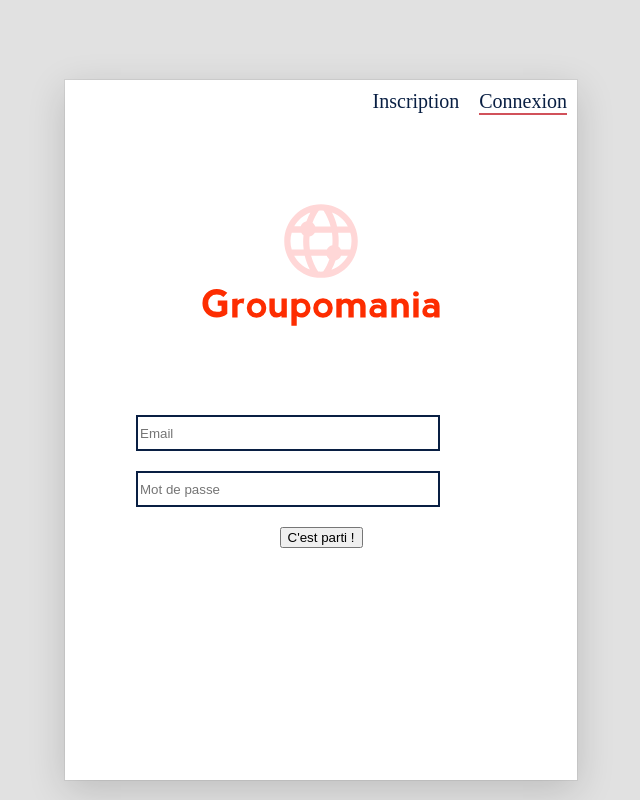
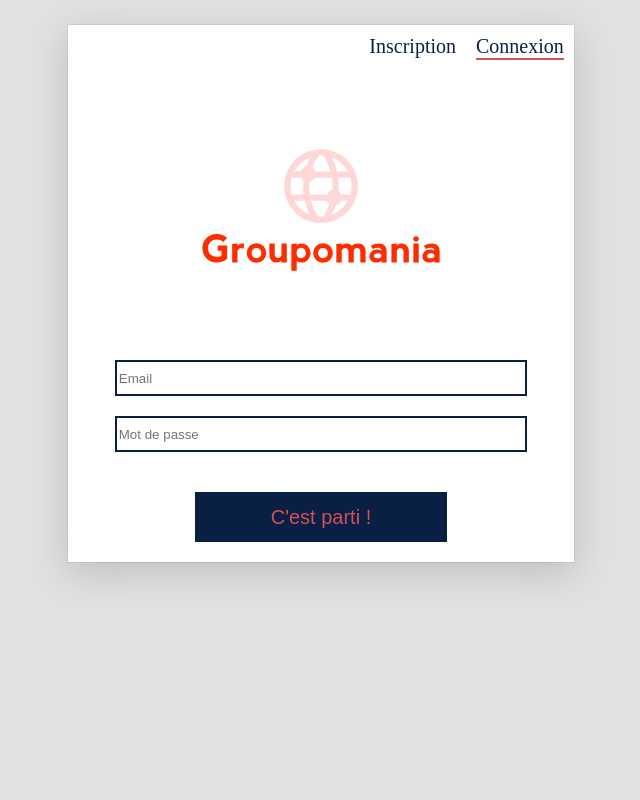
Before and after one commit to Salim-camara/CamaraMohamedSalim_7_15092021, a React (Create React App) app in the folder front-end/: page / in a window 1280 px wide. Shown: the whole page, without its empty margins (319-959 px from the left). Built offline with nearby package versions, Linux system fonts and the light colour scheme.

Commit message:
Fin du visuelle de la page de connexion

```diff
--- a/front-end/src/LOGIN/Pages/connexion.js
+++ b/front-end/src/LOGIN/Pages/connexion.js
@@ -1,4 +1,5 @@
 import React from 'react';
+import Login from '../Components/login';
 import Navigation from '../Components/nav';
 
 const Connexion = () => {
@@ -8,14 +9,7 @@ const Connexion = () => {
             <Navigation />
 
 
-            <form className="connexion__form">
-                <input type="text" placeholder="Email" className="connexion__form--email"></input>
-                <input type="text" placeholder="Mot de passe" className="connexion__form--mdp"></input>
-            </form>
-
-            <div className="connexion--error"></div>
-
-            <button className="connexion--button">C'est parti !</button>
+            <Login />
 
         </div>
     );
--- a/front-end/src/LOGIN/Styles/_base.scss
+++ b/front-end/src/LOGIN/Styles/_base.scss
@@ -1,3 +1,16 @@
 body {
     background-color: lighten($color: $tertiary-color, $amount: 20%);
 }
+
+#root {
+    width: 100%;
+    @include dsf(center);
+    margin: 25px 0 25px 0;
+}
+
+input {
+    width: 80%;
+    height: 30px;
+    margin-bottom: 20px;
+    border: 2px solid $primary-color;
+}
--- a/front-end/src/LOGIN/Styles/pages/_connexion.scss
+++ b/front-end/src/LOGIN/Styles/pages/_connexion.scss
@@ -1,46 +1,8 @@
 .connexion {
-    position: absolute;
-    margin-left: auto;
-    margin-right: auto;
-    top: 80px;
-    left: 0;
-    right: 0;
     @include dsc();
     width: 40%;
-    height: 700px;
     background-color: white;
     box-shadow: $box-shadow;
-
-    // &__form {
-    //     @include dsc();
-    //     width: 100%;
-    // }
-
-    // &--button {
-    //     width: 50%;
-    //     height: 50px;
-    //     margin-top: 80px;
-    //     background-color: $tertiary-color;
-    //     color: $primary-color;
-    //     font-size: 20px;
-    //     border: 2px solid $secondary-color;
-    //     transform: scale(1);
-
-    //     &:hover {
-    //         transform: scale(1.015);
-    //         background-color: lighten($color: $tertiary-color, $amount: 2.5%);
-    //         font-size: 22px;
-    //         transition-duration: 0.15s;
-
-    //     }
-
-    // }
+    padding-bottom: 20px;
 
 }
-
-input {
-    width: 80%;
-    height: 30px;
-    margin-bottom: 20px;
-    border: 2px solid $primary-color;
-}
--- a/front-end/src/LOGIN/Styles/pages/_inscription.scss
+++ b/front-end/src/LOGIN/Styles/pages/_inscription.scss
@@ -1,14 +1,4 @@
-#root {
-    width: 100%;
-    @include dsf(center);
-    margin: 25px 0 25px 0;
-}
-
 .inscription {
-    // position: absolute;
-    // margin: auto;
-    // right: 0;
-    // left: 0;
     @include dsc();
     width: 40%;
     background-color: white;
```
